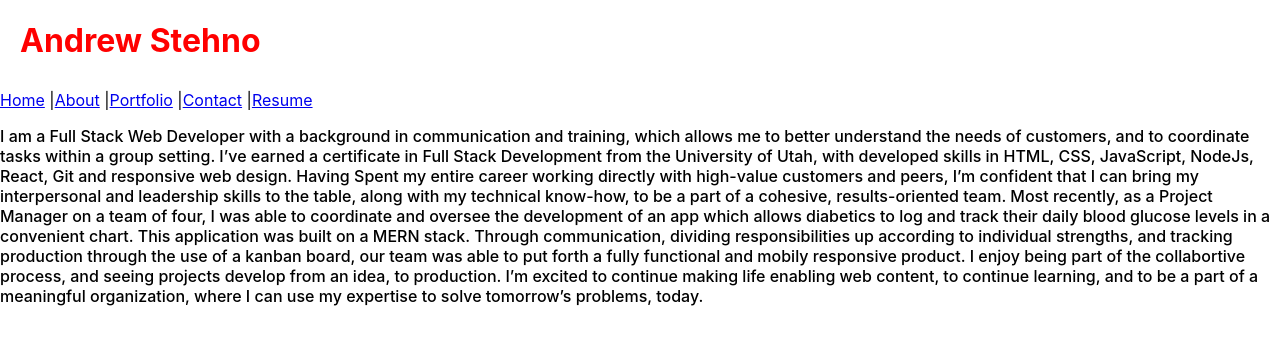
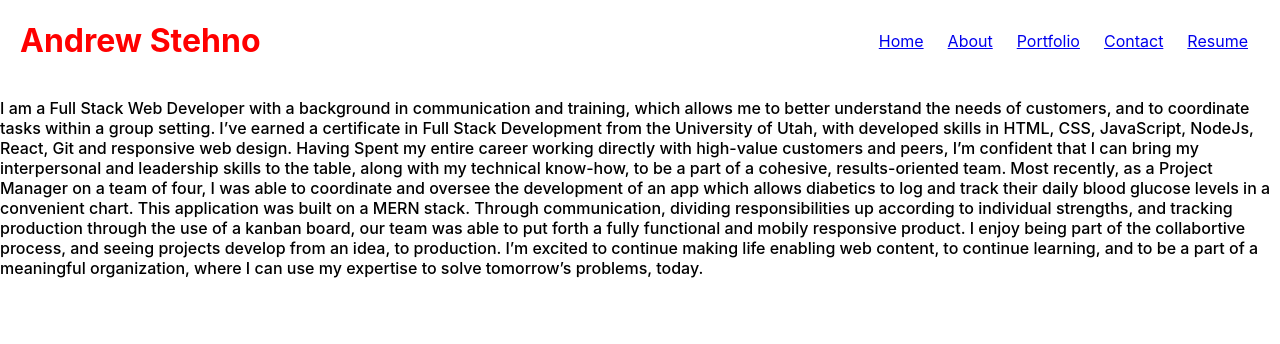
Before and after one commit to andrew-stehno/react-portfolio, a React (Create React App) app: page /about in a window 1280 px wide. Shown: the top 344 px of the page. Built offline with nearby package versions, Linux system fonts and the light colour scheme.

Commit message:
changes to Navbar CSS

```diff
--- a/src/components/Bio.js
+++ b/src/components/Bio.js
@@ -3,8 +3,8 @@ import classes from "./Bio.module.css";
 
 const Bio = () => {
   return (
-    <div className={classes.Paragraph}>
-      <p>
+    <div>
+      <p className={classes.Paragraph}>
         I am a Full Stack Web Developer with a background in communication and
         training, which allows me to better understand the needs of customers,
         and to coordinate tasks within a group setting. I’ve earned a
--- a/src/components/Bio.module.css
+++ b/src/components/Bio.module.css
@@ -1,3 +1,4 @@
 .Paragraph {
     font-weight: 500;
+    clear: both;
 }
--- a/src/components/Navbar.js
+++ b/src/components/Navbar.js
@@ -3,16 +3,28 @@ import classes from "./Navbar.module.css";
 
 const navbar = () => {
   return (
-    <div className={classes.NavBorder}>
+    <div className={classes.Nav}>
       <h1 className={classes.NavigationText}>Andrew Stehno</h1>
       <nav className={classes.NavLinks}>
-          <a href="/">Home</a> |
-          <a href="/about">About</a> |
-          <a href="/portfolio">Portfolio</a> |
-          <a href="/contact">Contact</a> |
+        <ul>
+          <li>
+            <a href="/">Home</a>
+          </li>
+          <li>
+            <a href="/about">About</a>
+          </li>
+          <li>
+            <a href="/portfolio">Portfolio</a>
+          </li>
+          <li>
+            <a href="/contact">Contact</a>
+          </li>
+          <li>
             <a href="https://docs.google.com/document/d/1FgA8RNcyV-B5uYWL0tm5fRTi93I_Qc7WCawcyMGZut0/edit?usp=sharing">
               Resume
             </a>
+          </li>
+        </ul>
       </nav>
     </div>
   );
--- a/src/components/Navbar.module.css
+++ b/src/components/Navbar.module.css
@@ -1,14 +1,26 @@
+.Nav {
+    overflow: hidden;
+}
+
 .NavigationText {
     color: red;
     font-weight: bold;
     margin-left: 20px;
+    float: left;
 }
 
 .NavLinks {
-    margin-top: 30px;
     margin-right: 20px;
+    float: right;
+    margin-top: 15px;
 }
 
-.NavBorder {
-    border-bottom: solid, black, 4px;
+ul {
+    list-style-type: none;
+    text-align: right;
 }
+
+li {
+    display: inline;
+    padding: 12px;
+}
```
Lines whose indentation alone changed are shown as unchanged.
